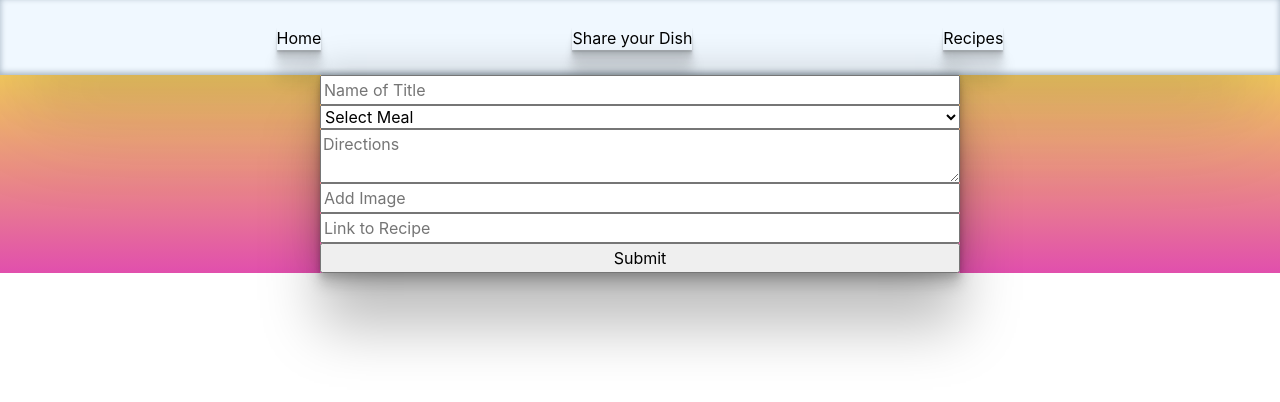
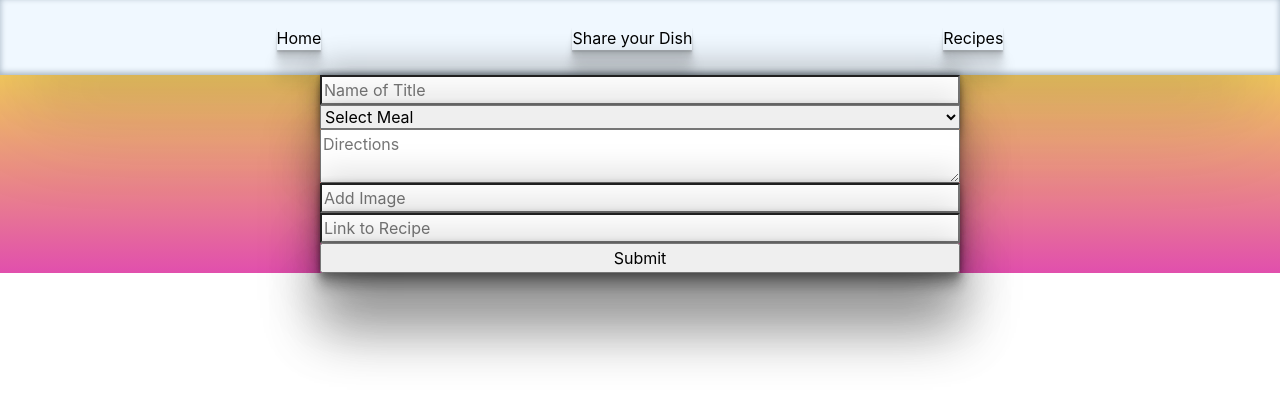
Before and after one commit to Githubbed21/recipe-app, a React (Create React App) app: page /postForm in a window 1280 px wide. Shown: the top 402 px of the page. Built offline with nearby package versions, Linux system fonts and the light colour scheme.

Commit message:
adding css to input buttons

```diff
--- a/src/Styles/RecipeCard.css
+++ b/src/Styles/RecipeCard.css
@@ -26,6 +26,8 @@
   flex-grow: 1;
   padding-left: 16px;
   margin-bottom: 0;
+  box-shadow: rgba(17, 17, 26, 0.1) 0px 8px 24px,
+    rgba(17, 17, 26, 0.1) 0px 16px 56px, rgba(17, 17, 26, 0.1) 0px 24px 80px;
 }
 
 .recipe-step {
--- a/src/Styles/Recipes.css
+++ b/src/Styles/Recipes.css
@@ -20,13 +20,21 @@ recipes {
   display: flex;
   justify-content: space-between;
   align-items: center;
-  box-shadow: rgba(50, 50, 93, 0.25) 0px 50px 100px -20px,
-    rgba(0, 0, 0, 0.3) 0px 30px 60px -30px,
-    rgba(10, 37, 64, 0.35) 0px -2px 6px 0px inset;
+}
+.title-input {
+  box-shadow: rgba(0, 0, 0, 0.25) 0px 54px 55px,
+    rgba(0, 0, 0, 0.12) 0px -12px 30px, rgba(0, 0, 0, 0.12) 0px 4px 6px,
+    rgba(0, 0, 0, 0.17) 0px 12px 13px, rgba(0, 0, 0, 0.09) 0px -3px 5px;
 }
 
-.input.title {
-  box-shadow: rgba(240, 46, 170, 0.4) 5px 5px, rgba(240, 46, 170, 0.3) 10px 10px,
-    rgba(240, 46, 170, 0.2) 15px 15px, rgba(240, 46, 170, 0.1) 20px 20px,
-    rgba(240, 46, 170, 0.05) 25px 25px;
+.meal-input {
+  box-shadow: rgba(0, 0, 0, 0.25) 0px 54px 55px,
+    rgba(0, 0, 0, 0.12) 0px -12px 30px, rgba(0, 0, 0, 0.12) 0px 4px 6px,
+    rgba(0, 0, 0, 0.17) 0px 12px 13px, rgba(0, 0, 0, 0.09) 0px -3px 5px;
 }
+
+input {
+  box-shadow: rgba(0, 0, 0, 0.25) 0px 54px 55px,
+    rgba(0, 0, 0, 0.12) 0px -12px 30px, rgba(0, 0, 0, 0.12) 0px 4px 6px,
+    rgba(0, 0, 0, 0.17) 0px 12px 13px, rgba(0, 0, 0, 0.09) 0px -3px 5px;
+}
```
